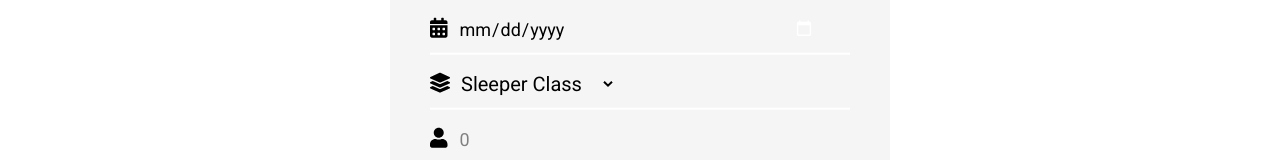
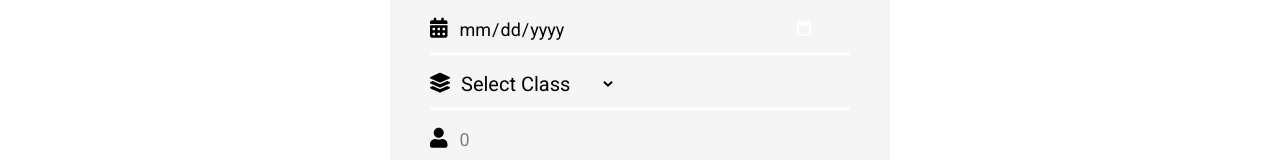
Before and after one commit to Aishh2k/ASDL-FrontEnd, a React (Create React App) app: page /Dashboard/Booking in a window 1280 px wide. Shown: the part 418-578 px from the top of the page. Built offline with nearby package versions, Linux system fonts and the light colour scheme.

Commit message:
Bookin Page Improvements

```diff
--- a/package.json
+++ b/package.json
@@ -13,6 +13,7 @@
     "moment": "^2.29.1",
     "randomstring": "^1.1.5",
     "react": "^17.0.1",
+    "react-bootstrap": "^1.4.3",
     "react-dom": "^17.0.1",
     "react-edit-inline": "^1.0.8",
     "react-router-dom": "^5.2.0",
--- a/src/Components/Jsx/Dashboard/Pages/Booking.jsx
+++ b/src/Components/Jsx/Dashboard/Pages/Booking.jsx
@@ -101,7 +101,7 @@ class Booking extends Component {
                         <FontAwesomeIcon  style={{marginRight:"7px"}}icon = {faLayerGroup} />
 
                                 <select style={{outline:"none", border:"none", backgroundColor:"whitesmoke",}} classnName="selectclass" name="classoftravel" onChange={this.handleChange}>
-                                    <option value=" " disabled className="text-hide">Select Class</option>
+                                    <option hidden value=" ">Select Class</option>
                                     <option value="Sleeper Class">Sleeper Class</option>
                                     <option value="Third AC">Third AC</option>
                                     <option value="Second AC">Second AC</option>
```
Also changed, not shown: 2 other files (tests, documents, lock files or other folders).
